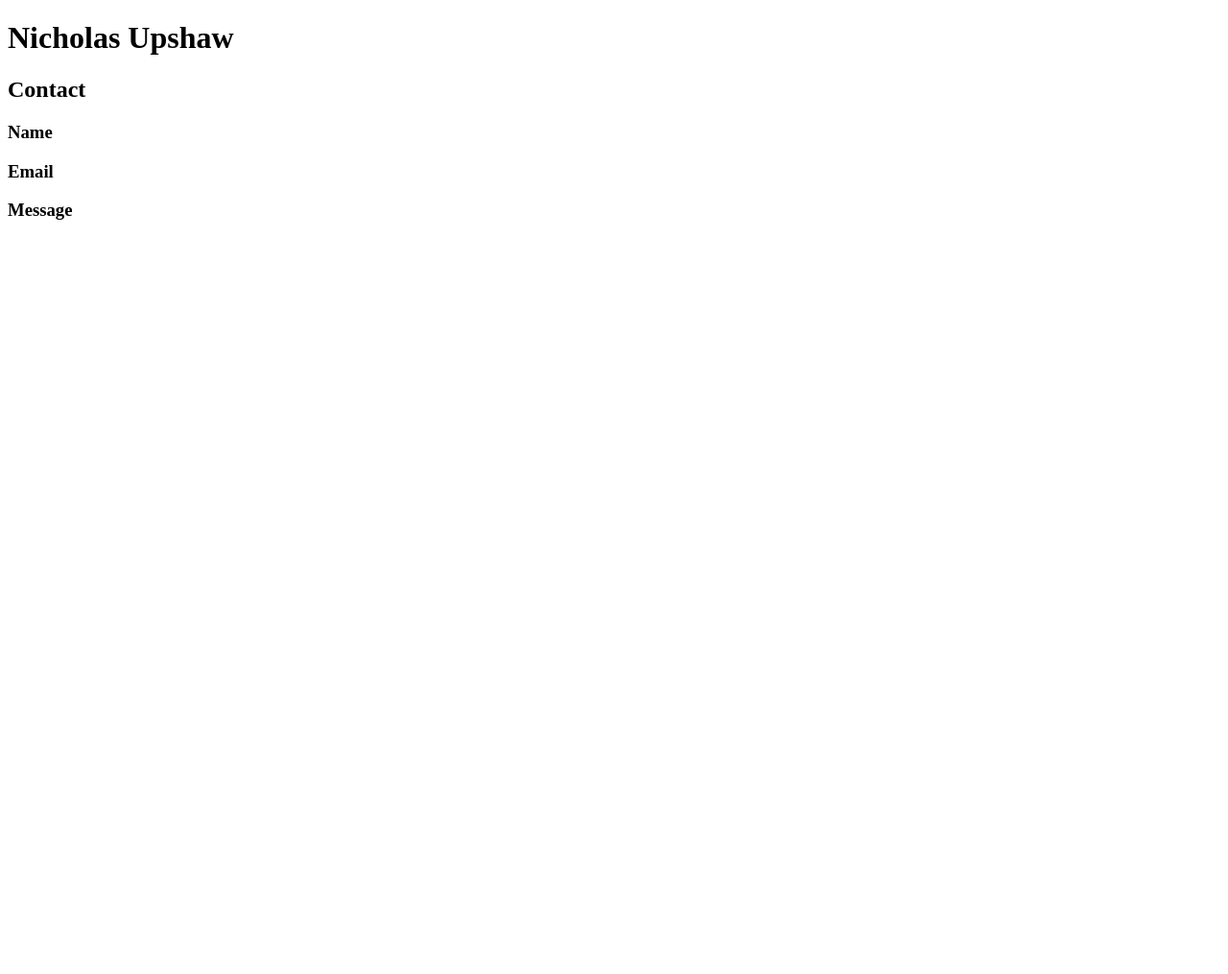
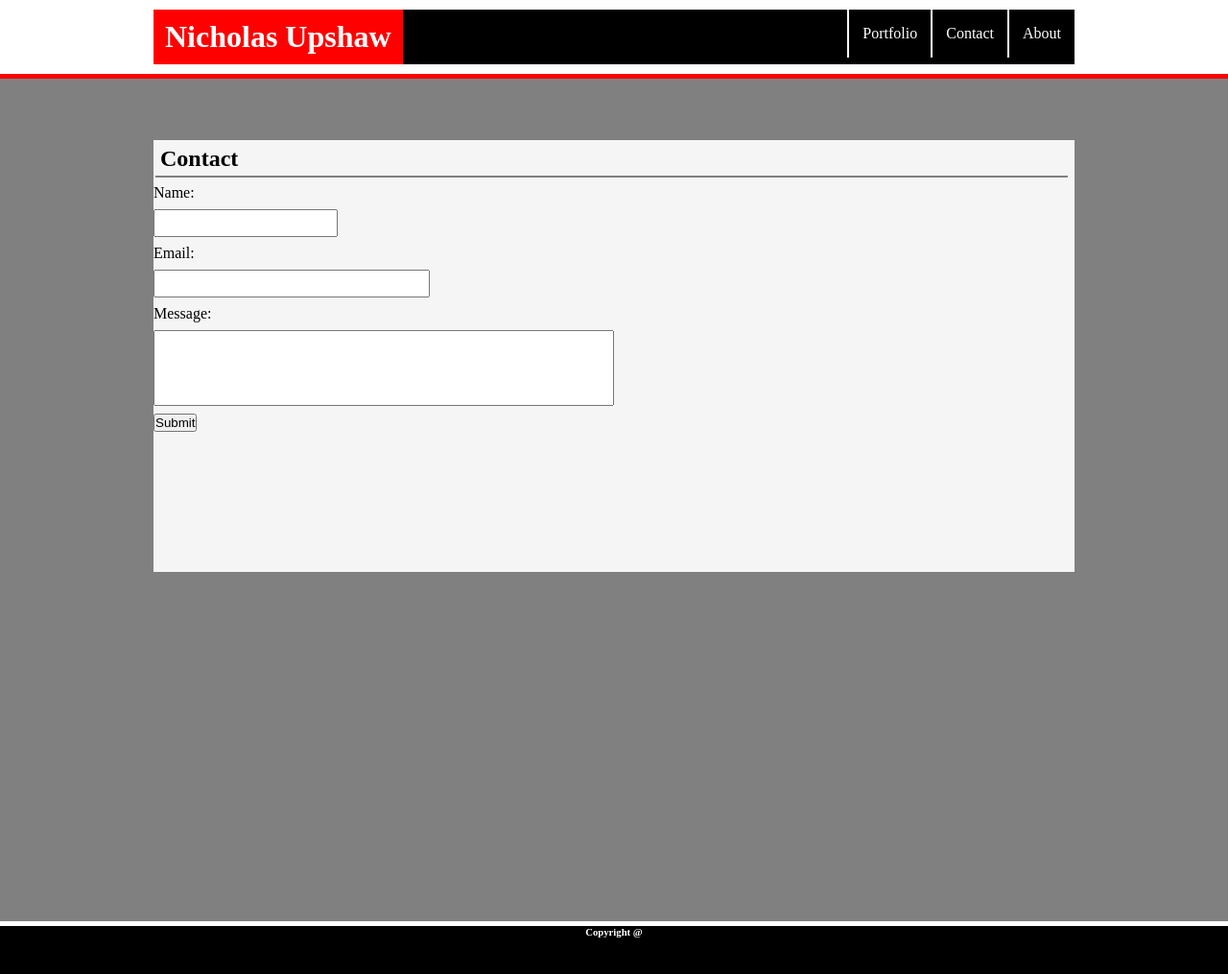
Before and after one commit to nupshaw91/Basic-Protfilio, a plain HTML site: page contact.html in a window 1280 px wide. Shown: the whole page at 96% size. Before the commit the page ends 800 px from the top, so only its background shows below. Drawn offline with Linux system fonts and the light colour scheme.

Commit message:
changes made to basic portfolio homework 70% done

```diff
--- /dev/null
+++ b/assets/css/contact.css
@@ -0,0 +1,118 @@
+* {
+    margin: 0;
+    padding: 0;
+}
+html,body {
+    height: 100%;
+    background-color: gray;
+}
+body {
+    background-color: gray;
+}
+/* header */
+#header {
+    padding: 10px 0;
+    margin: auto;
+    width: 100%;
+    overflow: hidden;
+    align-content: center;
+    background-color: white;
+    border-bottom-style: solid;
+    border-bottom-width: 5px;
+    border-bottom-color: red;
+    }
+
+h1 {
+      float: left;
+      color: white;
+      padding: 10px 12px;
+      margin: 0;
+      background-color: red;
+   }
+#nav{
+    overflow: visible;
+    list-style-type: none;
+    margin-left:auto;
+    margin-right: auto;
+    width: 960px;
+    padding: 0;
+    overflow: hidden;
+    background-color: black;
+}
+
+li {
+   float: right;
+   border-left: 2px solid white;
+}
+li a{
+    display: block;
+    color:white;
+    text-align: center;
+    padding: 16px 14px;
+    text-decoration: none;
+}
+li:last-child{
+    border-right: none;
+}
+li a:hover{
+    background-color: red;
+}
+/* body */
+#container {
+    min-height: 100%;
+    padding: 5%;
+}
+#main {
+    overflow: auto;
+    padding-bottom: 50px;
+    margin-left: auto;
+    margin-right: auto;
+    background-color: whitesmoke;
+    width: 960px;
+    height: 400px;
+}
+#box1 {
+    display: block;
+    margin: 2px 2px 2px 2px;
+    padding: 5px 5px;
+    width: 98%;
+    border-bottom: 2px solid gray;
+    line-height: 25px;
+}
+#box2{
+display: block;
+padding-top: 5px;
+}
+#name[type=text] {
+      width: 20%;
+      padding: 5px 0;
+      margin: 8px 0;
+      box-sizing: border-box;
+}
+#email[type=text]{
+    width: 30%;
+      padding: 5px 0;
+      margin: 8px 0;
+      box-sizing: border-box;
+
+}
+#message[type=text] {
+    width: 50%;
+    padding: 30px 0;
+    margin: 8px 0;
+    box-sizing: border-box;
+}
+/* footer */
+#footer {
+    background-color: black;
+    border-top-style: solid;
+    border-top-width: 5px;
+    border-top-color: white;
+    height: 50px;
+    margin-top: -50px;
+    clear: both;
+    color: white;
+}
+h6 {
+    text-align: center;
+}
--- /dev/null
+++ b/assets/css/indexstyle.css
@@ -0,0 +1,108 @@
+* {
+    margin: 0;
+    padding: 0;
+}
+html,body {
+    height: 100%;
+    background-color: gray;
+}
+/* header  */
+#header {
+    padding: 10px 0;
+    margin: auto;
+    width: 100%;
+    overflow: hidden;
+    align-content: center;
+    background-color: white;
+    border-bottom-style: solid;
+    border-bottom-color: black;
+    border-bottom-width: 5px;
+    }
+.name{
+    height: 15px;
+
+}
+h1 {
+      float: left;
+      color: white;
+      padding: 10px 12px;
+      margin-left: 0;
+      background-color: red;
+   }
+#nav{
+    overflow: hidden;
+    list-style-type: none;
+    margin-left:auto;
+    margin-right: auto;
+    width: 960px;
+    padding: 0;
+    background-color: black;
+}
+
+li {
+   float: right;
+   border-left: 2px solid white;
+}
+li a{
+    display: block;
+    color:white;
+    text-align: center;
+    padding: 16px 14px;
+    text-decoration: none;
+}
+li:last-child{
+    border-right: none;
+}
+li a:hover{
+    background-color: red;
+}
+/* body */
+#container {
+    min-height: 100%;
+    padding: 5%;
+}
+
+#main {
+    overflow: auto;
+    padding-bottom: 50px;
+    margin-left: auto;
+    margin-right: auto;
+    background-color: whitesmoke;
+    width: 960px;
+    height: 300px;
+}
+
+img {
+    float: left;
+    margin-right: 20px;
+}
+
+#box1 {
+        display: block;
+        margin: 2px 2px 2px 2px;
+        padding: 5px 5px;
+        width: 98%;
+        border-bottom: 2px solid gray;
+}
+#box2{
+    display: block;
+    padding-top: 5px;
+}
+p{
+    text-align: left;
+    padding-top: 10px;
+}
+/* footer */
+#footer {
+    background-color: black;
+    border-top-style: solid;
+    border-top-width: 5px;
+    border-top-color: white;
+    height: 50px;
+    margin-top: -50px;
+    clear: both;
+    color: white;
+}
+h6 {
+    text-align: center;
+}
--- /dev/null
+++ b/assets/css/portfoliostyle.css
@@ -0,0 +1,84 @@
+* {
+    margin: 0;
+    padding: 0;
+}
+html,body {
+    height: 100%;
+    background-color: gray;
+}
+/* header  */
+#header {
+    padding: 10px 0;
+    margin: auto;
+    width: 100%;
+    overflow: hidden;
+    align-content: center;
+    background-color: white;
+    border-bottom-style: solid;
+    border-bottom-color: black;
+    border-bottom-width: 5px;
+    }
+
+h1 {
+      float: left;
+      color: white;
+      padding: 10px 12px;
+      margin-left: 0;
+      background-color: red;
+   }
+#nav{
+    overflow: hidden;
+    list-style-type: none;
+    margin-left:auto;
+    margin-right: auto;
+    width: 960px;
+    padding: 0;
+    background-color: black;
+}
+
+li {
+   float: right;
+   border-left: 2px solid white;
+}
+li a{
+    display: block;
+    color:white;
+    text-align: center;
+    padding: 16px 14px;
+    text-decoration: none;
+}
+li:last-child{
+    border-right: none;
+}
+li a:hover{
+    background-color: red;
+}
+/* body */
+#container {
+    min-height: 100%;
+    padding: 5%;
+}
+
+#main {
+    overflow: auto;
+    padding-bottom: 50px;
+    margin-left: auto;
+    margin-right: auto;
+    background-color: whitesmoke;
+    width: 960px;
+    height: 300px;
+}
+/* footer */
+#footer {
+    background-color: black;
+    border-top-style: solid;
+    border-top-width: 5px;
+    border-top-color: white;
+    height: 50px;
+    margin-top: -50px;
+    clear: both;
+    color: white;
+}
+h6 {
+    text-align: center;
+}
--- a/contact.html
+++ b/contact.html
@@ -5,12 +5,34 @@
     <meta name="viewport" content="width=device-width, initial-scale=1.0">
     <meta http-equiv="X-UA-Compatible" content="ie=edge">
     <title>Contact</title>
+    <Link rel="stylesheet" type="text/css" href="./assets/css/contact.css">
 </head>
 <body>
-    <h1> Nicholas Upshaw</h1>
-    <h2> Contact</h2>
-    <h3>Name</h3>
-    <h3>Email</h3>
-    <h3>Message</h3>
+     <header id="header">
+            <ul id="nav">
+             <h1> Nicholas Upshaw</h1>
+             <li><a href="index.html">About</a></li>
+             <li><a href="contact.html">Contact</a></li>
+             <li><a href="portfolio.html">Portfolio</a></li>
+           </ul>
+     </header>
+      <section id="container">
+          <section id="main">
+         <h2 id="box1"> Contact</h2>
+         <form id="box2">
+         Name:<br />
+          <input id="name" type="text" name="Name" maxlength="30"><br />
+          Email:<br />
+          <input id="email" type="text" name="Email" maxlength="40"><br />
+          Message:<br />
+          <input id="message" type="text" name="Message" maxlength="250"><br />
+          <button type="submit">Submit</button>
+         </form>
+        </section>
+     </section>
+        <footer id="footer">
+                <h6>Copyright @</h6>
+        </footer>
+
 </body>
 </html>
```
Also changed, not shown: index.html (+49 -4 lines), portfolio.html (+25 -2 lines), assets/css/style.css (deleted), assets/images/IMG_3279.jpg (added).
